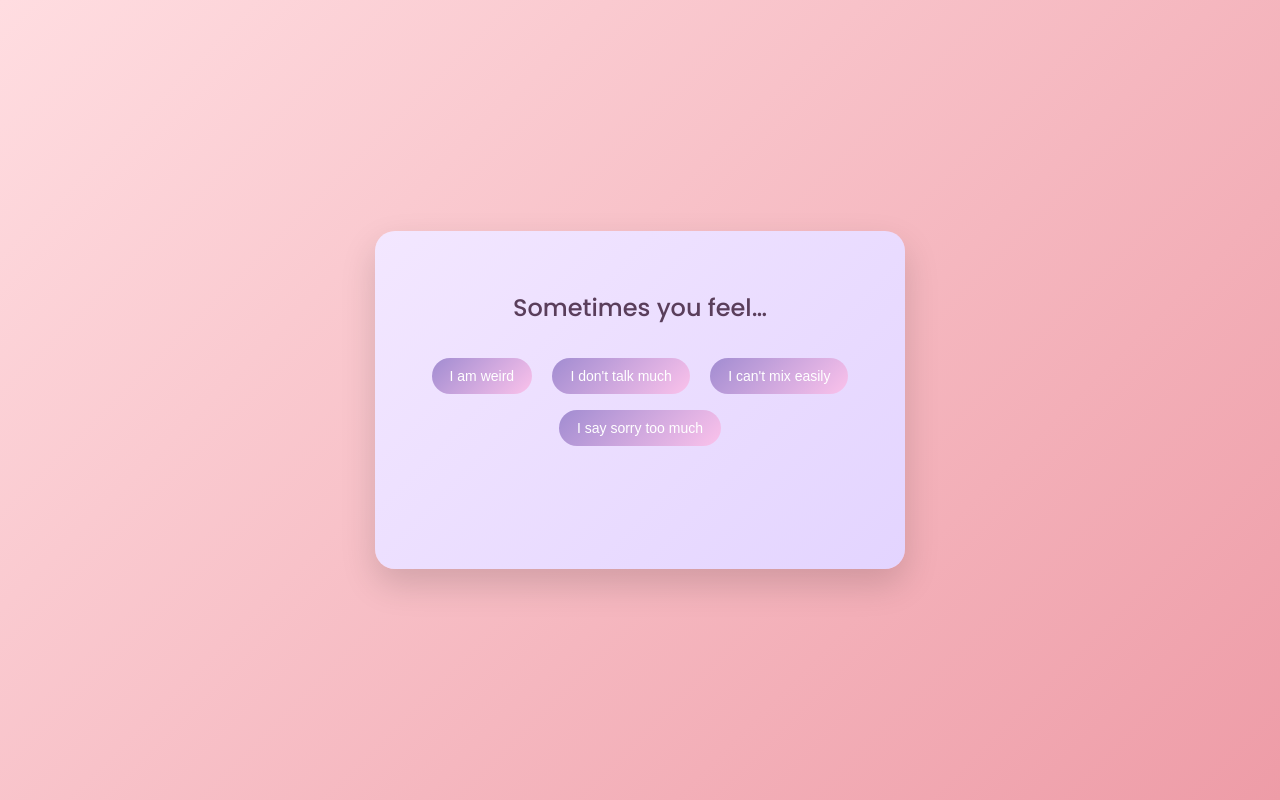
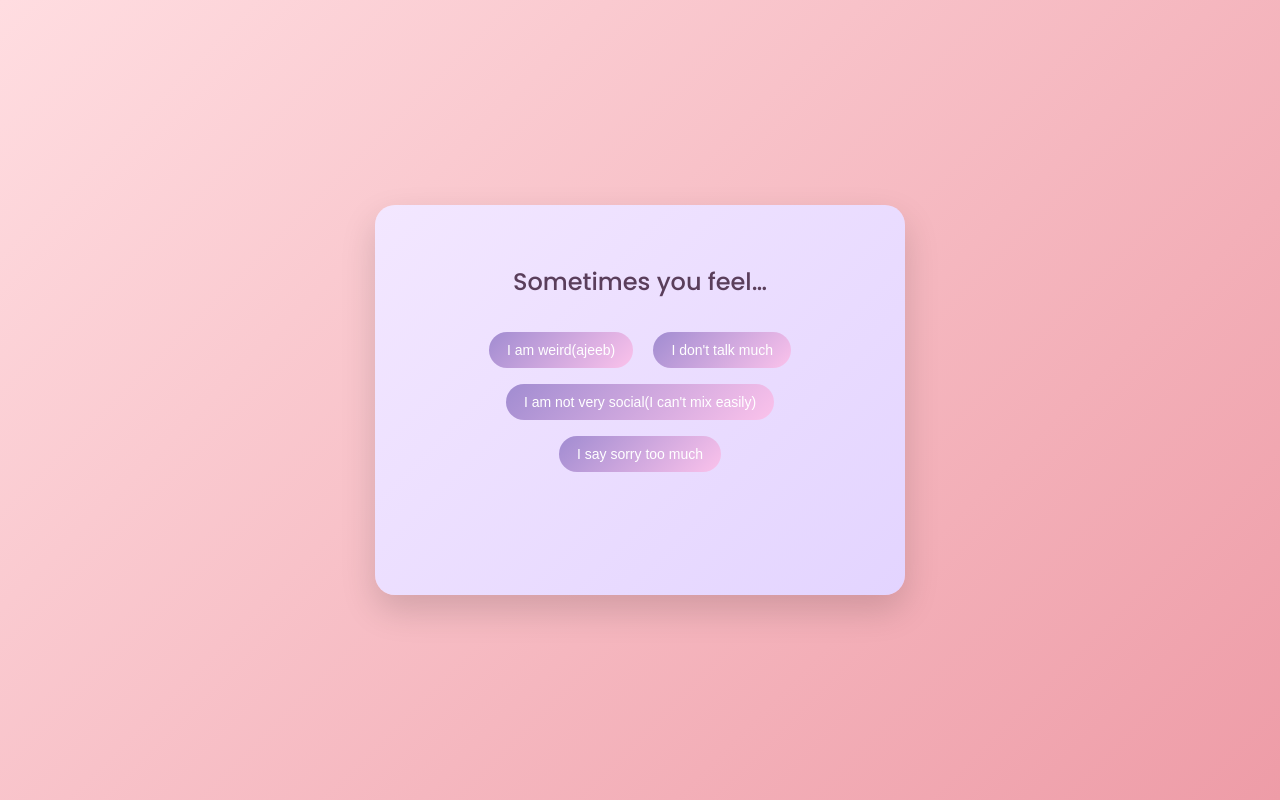
Before and after one commit to debakinandan07/just-you, a plain HTML site: page index.html in a window 1280 px wide. Drawn offline with Linux system fonts and the light colour scheme.

Commit message:
Update index.html

```diff
--- a/index.html
+++ b/index.html
@@ -66,9 +66,9 @@ button:hover{
 <div class="card">
   <h2>Sometimes you feel…</h2>
 
-  <button onclick="reply(1)">I am weird</button>
+  <button onclick="reply(1)">I am weird(ajeeb)</button>
   <button onclick="reply(2)">I don't talk much</button>
-  <button onclick="reply(3)">I can't mix easily</button>
+  <button onclick="reply(3)">I am not very social(I can't mix easily)</button>
   <button onclick="reply(4)">I say sorry too much</button>
 
   <div id="response"></div>
```
